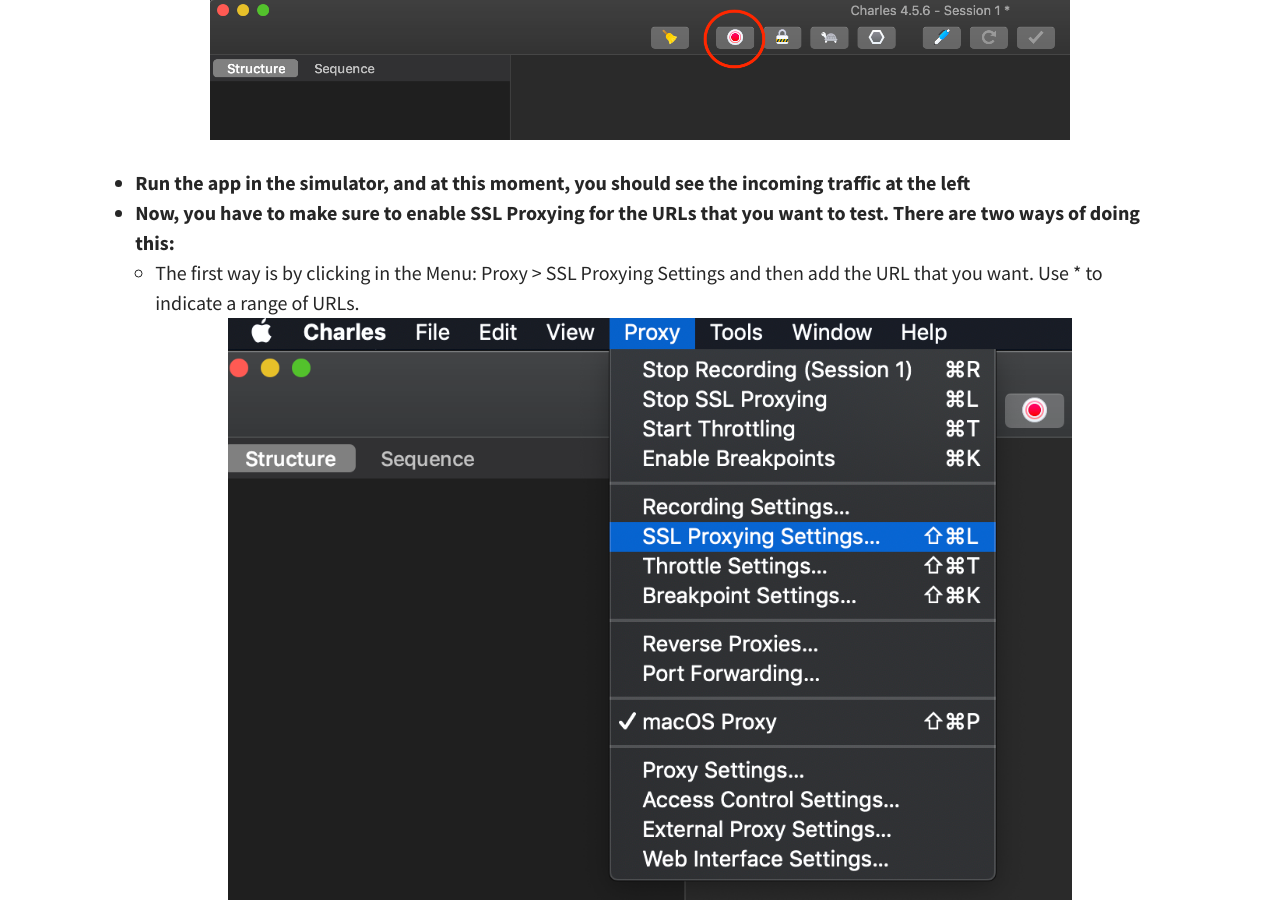
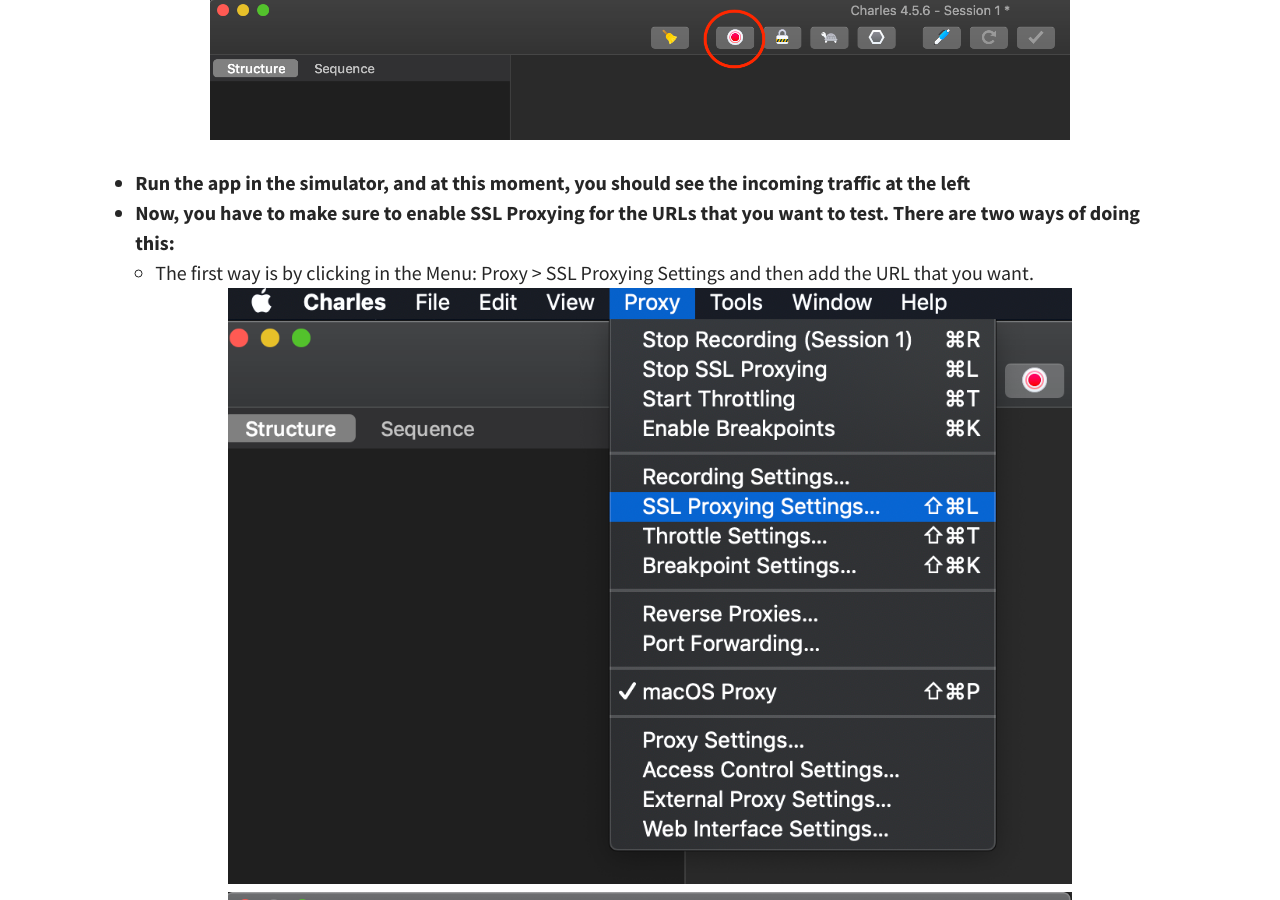
Before and after one commit to lapreamarcelo/lapreamarcelo.github.io, a Jekyll site: the page built from _posts/2020-01-18-Setup-Charles-in-Simulator-xcode.md, in a window 1280 px wide and 900 px high, scrolled down 1992 px. Built offline with Jekyll 4.4.1, drawn with Linux system fonts in a browser that asks for light colours.

Commit message:
Final update

```diff
--- a/_posts/2020-01-18-Setup-Charles-in-Simulator-xcode.md
+++ b/_posts/2020-01-18-Setup-Charles-in-Simulator-xcode.md
@@ -31,7 +31,7 @@
 * **Now, you have to make sure to enable SSL Proxying for the URLs that you want to test. There are two ways of doing this:**
 
 
-   * The first way is by clicking in the Menu: Proxy > SSL Proxying Settings and then add the URL that you want. Use * to indicate a range of URLs.
+   * The first way is by clicking in the Menu: Proxy > SSL Proxying Settings and then add the URL that you want.
 
    <img src="/assets/img/posts/2020-01-18-Setup-Charles-in-Simulator-xcode/p4.png" alt="Charles">
 
```
